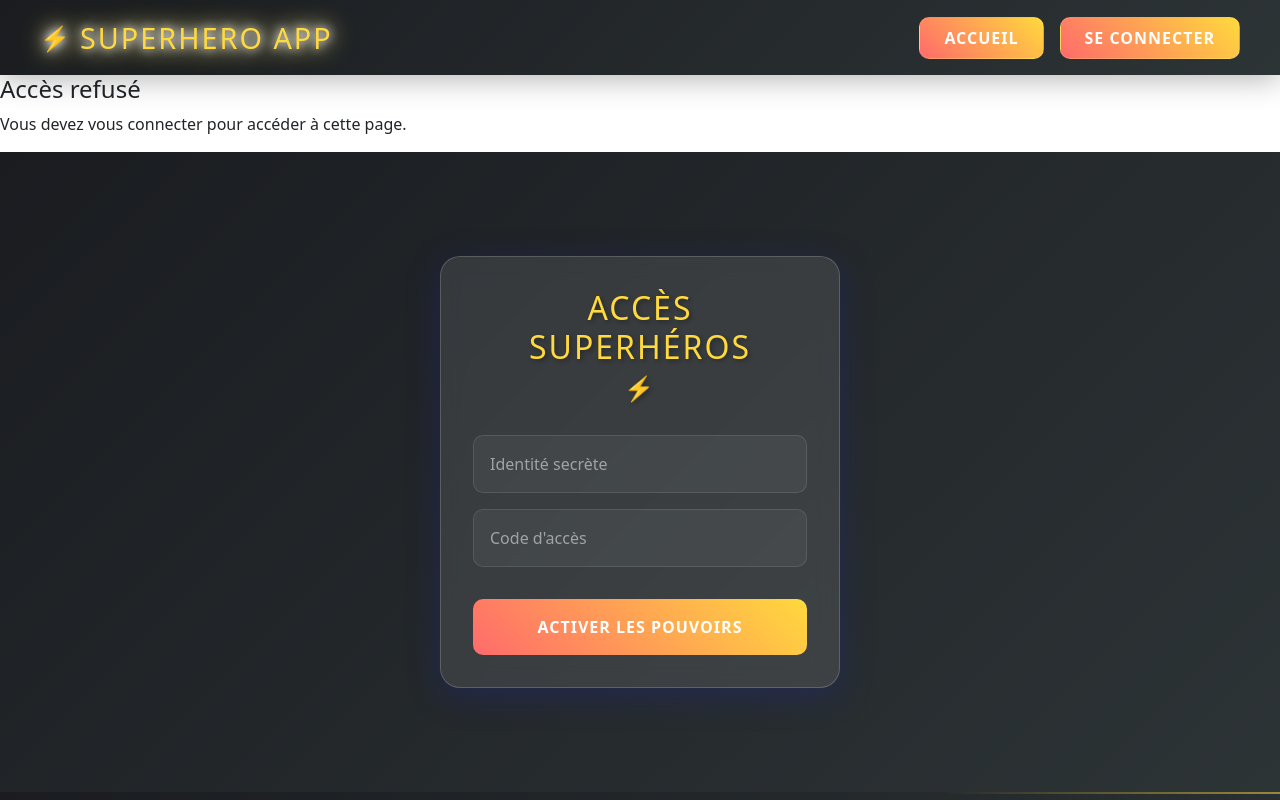
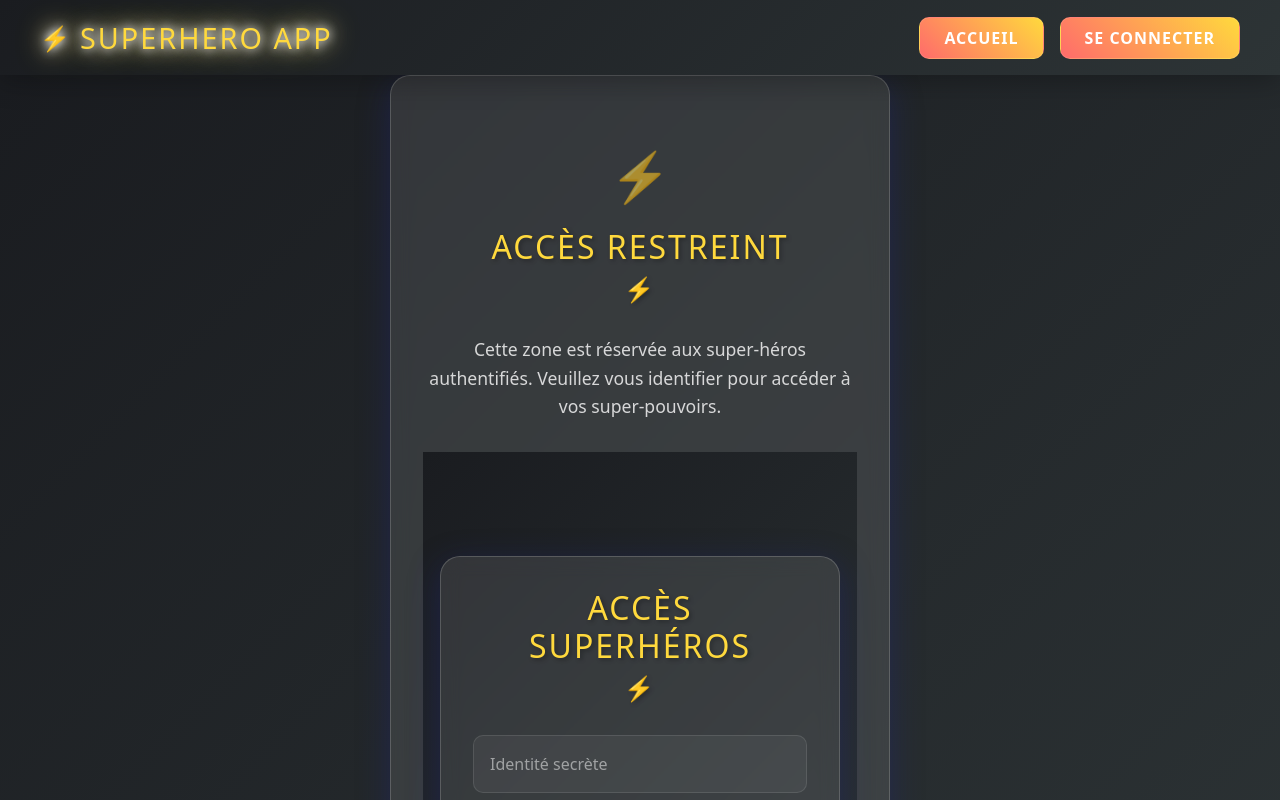
Before and after one commit to LouisMbc/superHero, a React (Vite) app: page /search in a window 1280 px wide. Shown: the top 800 px of the page. Built offline with nearby package versions, Linux system fonts and the light colour scheme.

Commit message:
style pour le la déconexion

```diff
--- a/src/auth/PrivateRoute.jsx
+++ b/src/auth/PrivateRoute.jsx
@@ -1,18 +1,44 @@
 import { useAuth } from "./AuthProvider";
 import { Login } from "./LoginOut";
+import './LoginOut.css';
 
 export function PrivateRoute({ children }) {
   const { user } = useAuth();
 
-  return user ? (
-    children
-  ) : (
-    <div>
-      <div role="alert">
-        <h4>Accès refusé</h4>
-        <p>Vous devez vous connecter pour accéder à cette page.</p>
+  if (!user) {
+    return (
+      <div className="login-container">
+        <div className="login-card" style={styles.accessDenied}>
+          <div className="hero-symbol" style={styles.symbol}>⚡</div>
+          <h3 className="login-title">Accès Restreint</h3>
+          <p style={styles.message}>
+            Cette zone est réservée aux super-héros authentifiés.
+            Veuillez vous identifier pour accéder à vos super-pouvoirs.
+          </p>
+          <Login />
+        </div>
       </div>
-      <Login />
-    </div>
-  );
+    );
+  }
+
+  return children;
 }
+
+const styles = {
+  accessDenied: {
+    textAlign: 'center',
+    maxWidth: '500px'
+  },
+  message: {
+    color: 'rgba(255, 255, 255, 0.8)',
+    marginBottom: '2rem',
+    fontSize: '1.1rem',
+    lineHeight: '1.6'
+  },
+  symbol: {
+    fontSize: '3rem',
+    color: '#ffd93d',
+    marginBottom: '1rem',
+    animation: 'pulse 2s infinite'
+  }
+};
```
